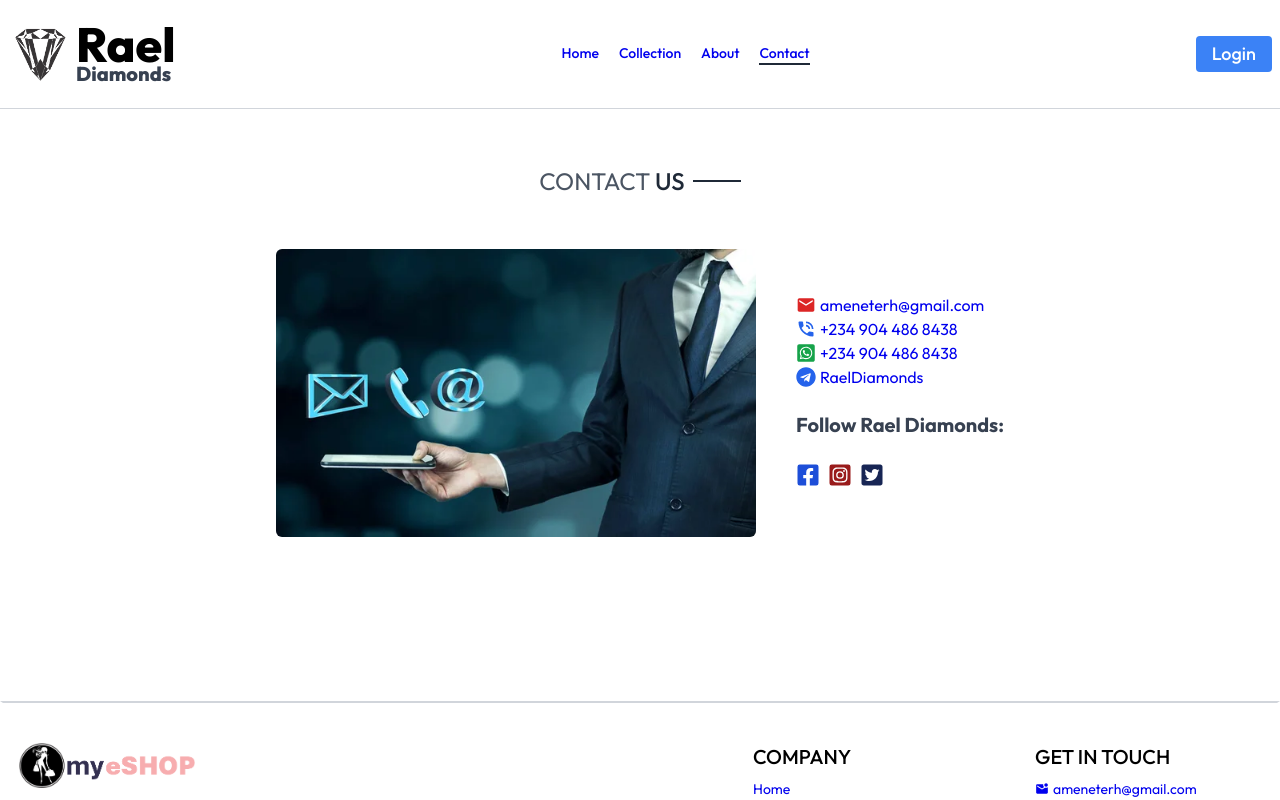
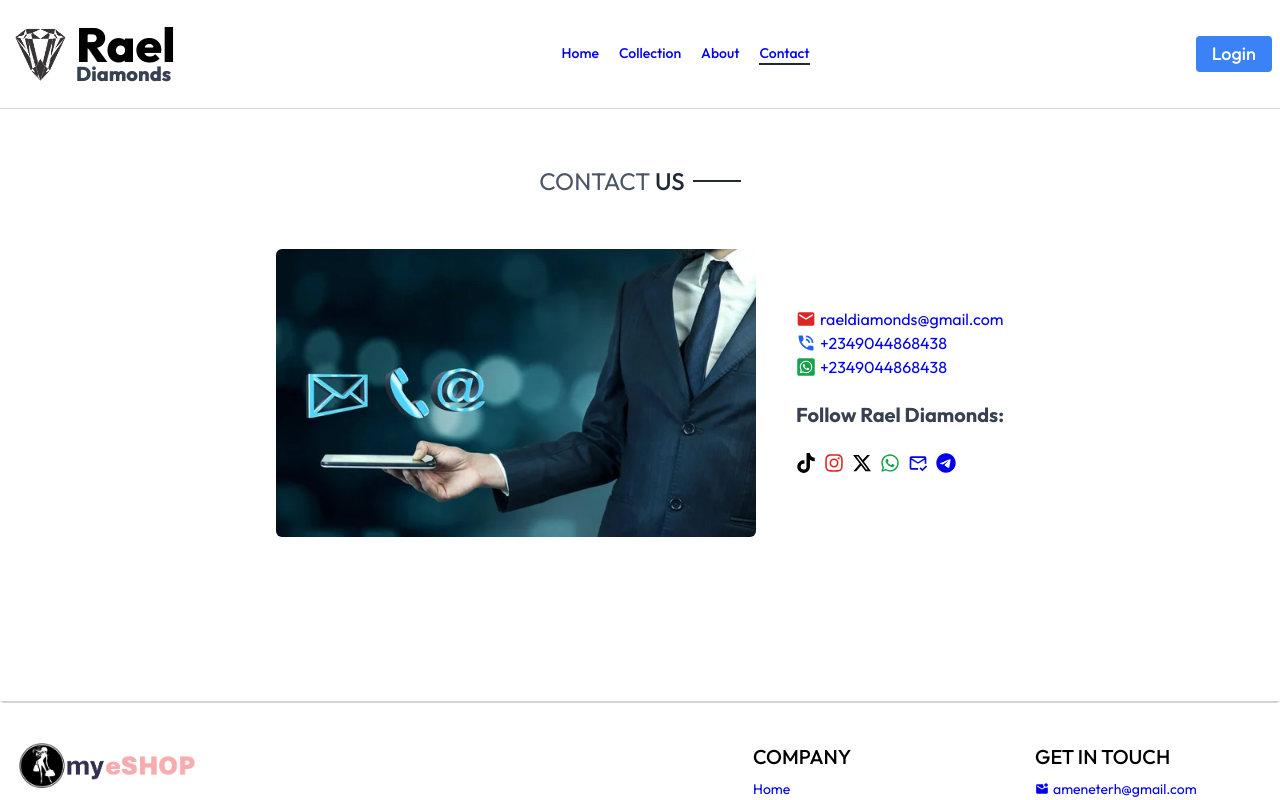
Before and after one commit to Ameneterh/raeldiamonds, a React (Vite) app in the folder frontend/: page /contact in a window 1280 px wide. Shown: the top 800 px of the page. Built offline with nearby package versions, Linux system fonts and the light colour scheme.

Commit message:
updated contact page

```diff
--- a/frontend/src/Pages/ContactPage.jsx
+++ b/frontend/src/Pages/ContactPage.jsx
@@ -12,6 +12,7 @@
 } from "react-icons/fa";
 import { Link } from "react-router-dom";
 import { assets } from "../assets/assets";
+import { company_info } from "../assets/company_info.js";
 
 export default function ContactPage() {
   return (
@@ -39,39 +40,39 @@
               <span className="flex items-center gap-1">
                 <MdEmail className="text-red-600" size={20} />
                 <Link
-                  to="mailto:contact@pharmazone.com.ng"
+                  to={`mailto:${company_info.email}`}
                   className="hover:underline underline-offset-2"
                 >
-                  ameneterh@gmail.com
+                  {company_info.email}
                 </Link>
               </span>
               <span className="flex items-center gap-1">
                 <MdPhoneInTalk className="text-blue-600" size={20} />
                 <Link
-                  to="tel:2349044868438"
+                  to={`tel:${company_info.call_number}`}
                   className="hover:underline underline-offset-2"
                 >
-                  +234 904 486 8438
+                  {company_info.call_number}
                 </Link>
               </span>
               <span className="flex items-center gap-1">
                 <FaWhatsappSquare className="text-green-600" size={20} />
                 <Link
-                  to="https://wa.me/2349044868438"
+                  to={`https://wa.me/${company_info.whatsapp_number}`}
                   className="hover:underline underline-offset-2"
                 >
-                  +234 904 486 8438
+                  {company_info.whatsapp_number}
                 </Link>
               </span>
-              <span className="flex items-center gap-1">
+              {/* <span className="flex items-center gap-1">
                 <FaTelegram className="text-blue-600" size={20} />
                 <Link
-                  to="https://t.me/RaelDiamonds"
+                  to={`https://t.me/${company_info.socials[5].name}`}
                   className="hover:underline underline-offset-2"
                 >
-                  RaelDiamonds
+                  {company_info.socials[5].name}
                 </Link>
-              </span>
+              </span> */}
             </p>
 
             {/* follow buttons */}
@@ -79,21 +80,13 @@
               Follow Rael Diamonds:
             </p>
             <p className="flex items-center gap-2">
-              <Link to="https://www.facebook.com/" target="_blank">
-                <FaFacebookSquare className="text-2xl text-blue-700 hover:scale-125 transition-all duration-300" />
-              </Link>
-              <Link to="https://instagram.com/" target="_blank">
-                <FaInstagramSquare className="text-2xl text-red-800 hover:scale-125 transition-all duration-300" />
-              </Link>
-              {/* <Link
-                to="https://www.linkedin.com/in/terhemen-amene-53b77293/"
-                target="_blank"
-              >
-                <FaLinkedin className="text-2xl text-blue-800 hover:scale-125 transition-all duration-300" />
-              </Link> */}
-              <Link to="https://twitter.com/" target="_blank">
-                <FaTwitterSquare className="text-2xl text-blue-950 hover:scale-125 transition-all duration-300" />
-              </Link>
+              {company_info.socials.map((social, index) => (
+                <Link to={social.url} target="_blank" key={index}>
+                  <social.icon
+                    className={`text-xl hover:scale-125 transition-all duration-300 text-${social.color}`}
+                  />
+                </Link>
+              ))}
             </p>
           </div>
         </div>
--- /dev/null
+++ b/frontend/src/assets/company_info.js
@@ -0,0 +1,72 @@
+import {
+  FaXTwitter,
+  FaFacebookF,
+  FaLinkedinIn,
+  FaInstagram,
+  FaWhatsapp,
+  FaTiktok,
+  FaTelegram,
+} from "react-icons/fa6";
+import { MdOutlineMarkEmailRead } from "react-icons/md";
+
+export const company_info = {
+  name: "Rael Diamonds",
+  tagline: ["Excellence", "Reliability", "Quality"],
+  // address: "No 5 Irode Matthew Street Ado Ekiti, Ekiti State",
+  call_number: "+2349044868438",
+  whatsapp_number: "+2349044868438",
+  email: "raeldiamonds@gmail.com",
+  website: "https://raeldiamonds.onrender.com",
+  mission:
+    "To provide a seamless and enjoyable online shopping experience, by providing an easy to use platform for both vendors and shoppers, committed to delivering exceptional customer service, ensuring fast and reliable delivery, and fostering a secure, convenient shopping environment for all our clients.",
+  socials: [
+    {
+      title: "TikTok",
+      name: "raeldiamonds",
+      url: "https://www.tiktok.com/",
+      color: "black",
+      icon: FaTiktok,
+    },
+    {
+      title: "Instagram",
+      name: "raeldiamonds",
+      url: "https://www.instagram.com/",
+      color: "red-600",
+      icon: FaInstagram,
+    },
+    {
+      title: "Twitter",
+      name: "raeldiamonds",
+      url: "https://www.twitter.com/",
+      color: "black",
+      icon: FaXTwitter,
+    },
+    {
+      title: "WhatsApp",
+      name: "+2349044868438",
+      url: "https://wa.me/",
+      color: "green-600",
+      icon: FaWhatsapp,
+    },
+    {
+      title: "Email",
+      name: "raeldiamonds@gmail.com",
+      url: "https://mailto:",
+      color: "slate-700",
+      icon: MdOutlineMarkEmailRead,
+    },
+    {
+      title: "Telegram",
+      name: "raeldiamonds",
+      url: "https://t.me/",
+      color: "slate-700",
+      icon: FaTelegram,
+    },
+  ],
+
+  ceo: {
+    name: "UGWUOKE, Rachael Nneoma",
+    ceo_image:
+      "https://png.pngtree.com/png-vector/20240123/ourmid/pngtree-avatar-job-student-flat-portrait-of-african-american-man-png-image_11458426.png",
+  },
+};
```
